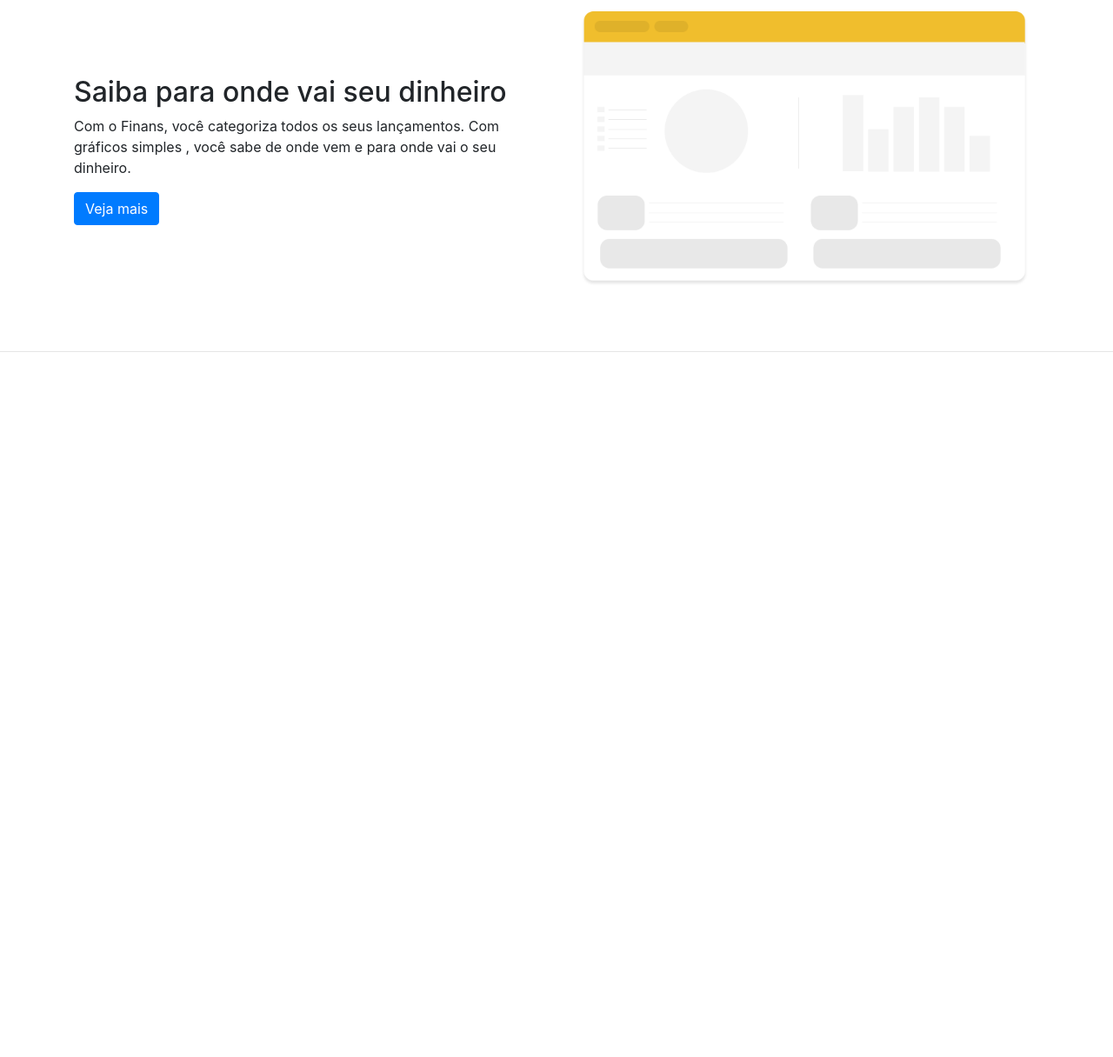
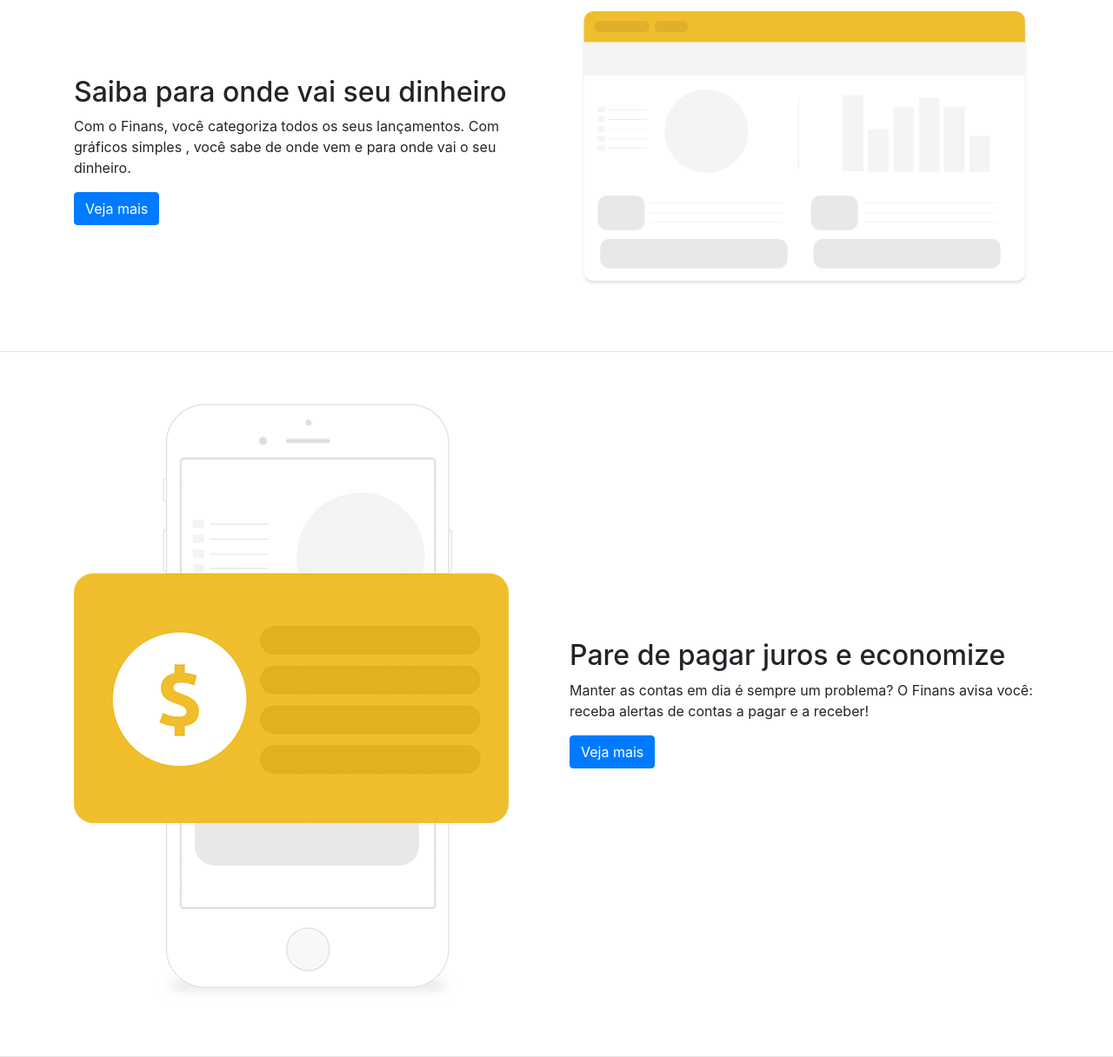
Before and after one commit to brean-dsp/projeto-Finans-front-end, a plain HTML site: page index.html in a window 1280 px wide. Shown: the part 638-1854 px from the top of the page at 87% size. Before the commit the page ends 1043 px from the top, so only its background shows below. Drawn offline with nearby package versions, Linux system fonts and the light colour scheme.

Commit message:
Criei a seção de juros

```diff
--- a/index.html
+++ b/index.html
@@ -111,6 +111,26 @@
       </div>
     </section><!--/fim seção Saiba -->
 
+    <section class="caixa"><!-- Início seção Saiba -->
+      <div class="container">
+        <div class="row">
+          <div class="col-md-6">
+            <img src="img/juros.png" class="img-fluid">
+          </div>
+          <div class="col-md-6 d-flex">
+            <div class="align-self-center">
+              <h2>Pare de pagar juros e economize</h2>
+              <p>
+                Manter as contas em dia é sempre um problema? O Finans
+                avisa você: receba alertas de contas a pagar e a receber!
+              </p>
+              <a href="" class="btn btn-primary">Veja mais</a>
+            </div>
+          </div>
+        </div>
+      </div>
+    </section><!--/fim seção Saiba -->
+
     <!-- JavaScript (Opcional) -->
     <!-- jQuery primeiro, depois Popper.js, depois Bootstrap JS -->
     <script src="https://code.jquery.com/jquery-3.3.1.slim.min.js" integrity="sha384-q8i/X+965DzO0rT7abK41JStQIAqVgRVzpbzo5smXKp4YfRvH+8abtTE1Pi6jizo" crossorigin="anonymous"></script>
```
